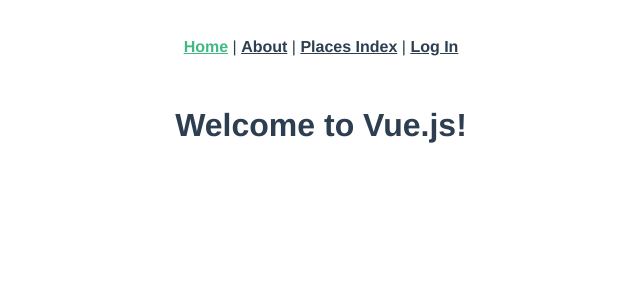
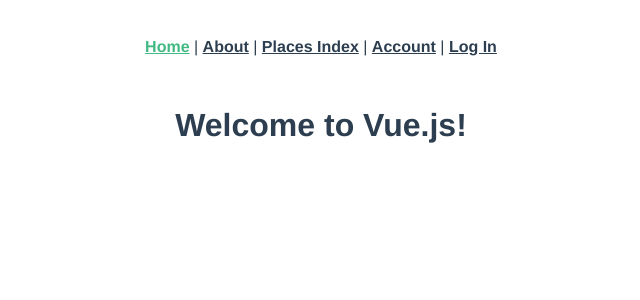
Before and after one commit to ct23/places-vue-app, a Vue app: page / in a window 1280 px wide. Shown: the top 300 px of the page, without its empty margins (319-959 px from the left). Built offline with nearby package versions, Linux system fonts and the light colour scheme.

Commit message:
Adds current user method to App.vue

```diff
--- a/src/App.vue
+++ b/src/App.vue
@@ -4,6 +4,7 @@
       <router-link to="/">Home</router-link> |
       <router-link to="/about">About</router-link> |
       <router-link to="/places">Places Index</router-link> |
+      <router-link to="/account">Account</router-link> |
       <router-link v-if="!isLoggedIn()" to="/login">Log In</router-link>
       <router-link v-if="isLoggedIn()" to="/logout">Log Out</router-link>
     </div>
@@ -43,9 +44,9 @@
     isLoggedIn: function () {
       return localStorage.getItem("jwt");
     },
-    // getUserId: function() {
-    //   return localStorage.getItem("user_id");
-    // },
+    getUserId: function () {
+      return localStorage.getItem("user_id");
+    },
   },
 };
 </script>
```
